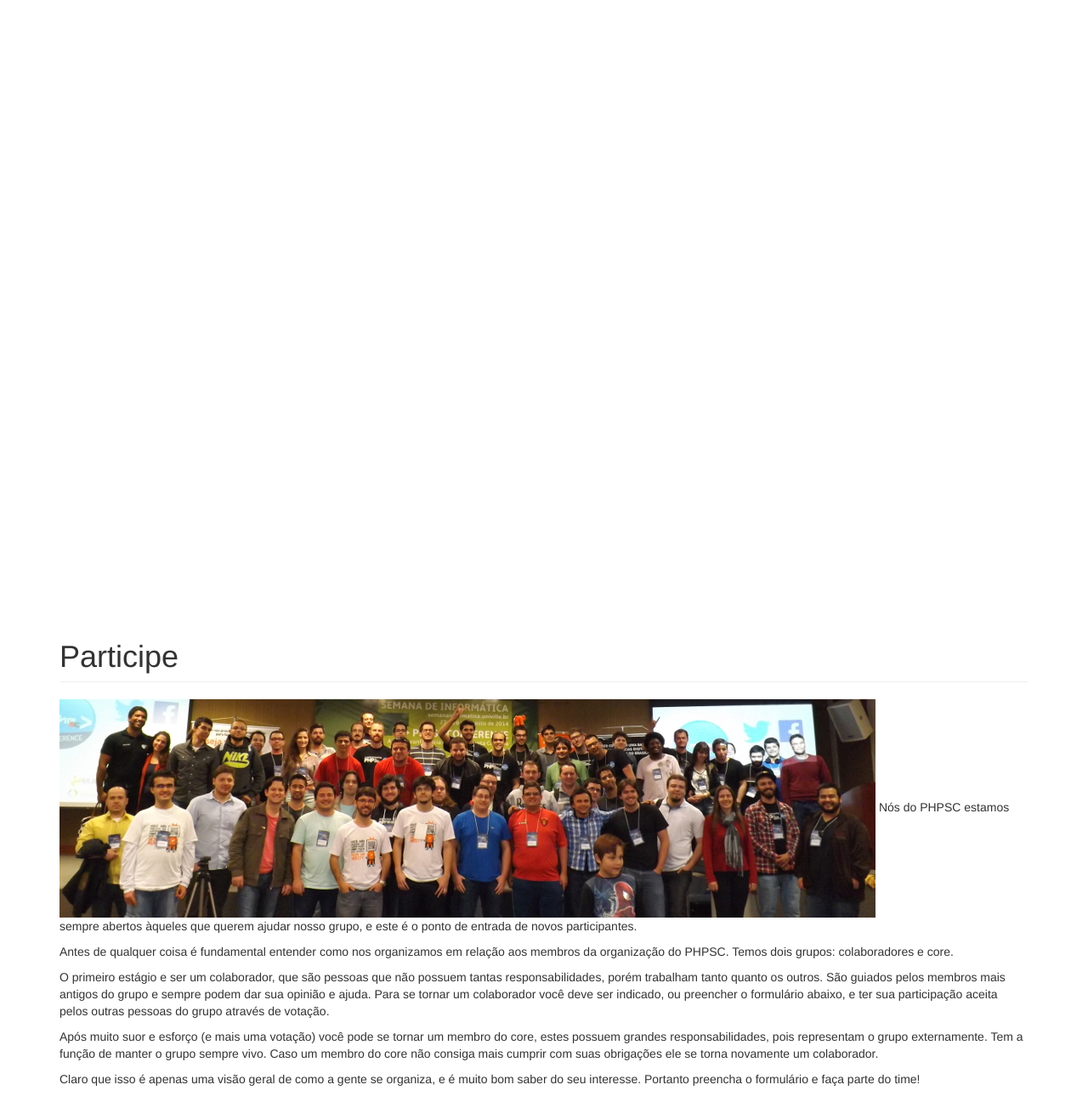
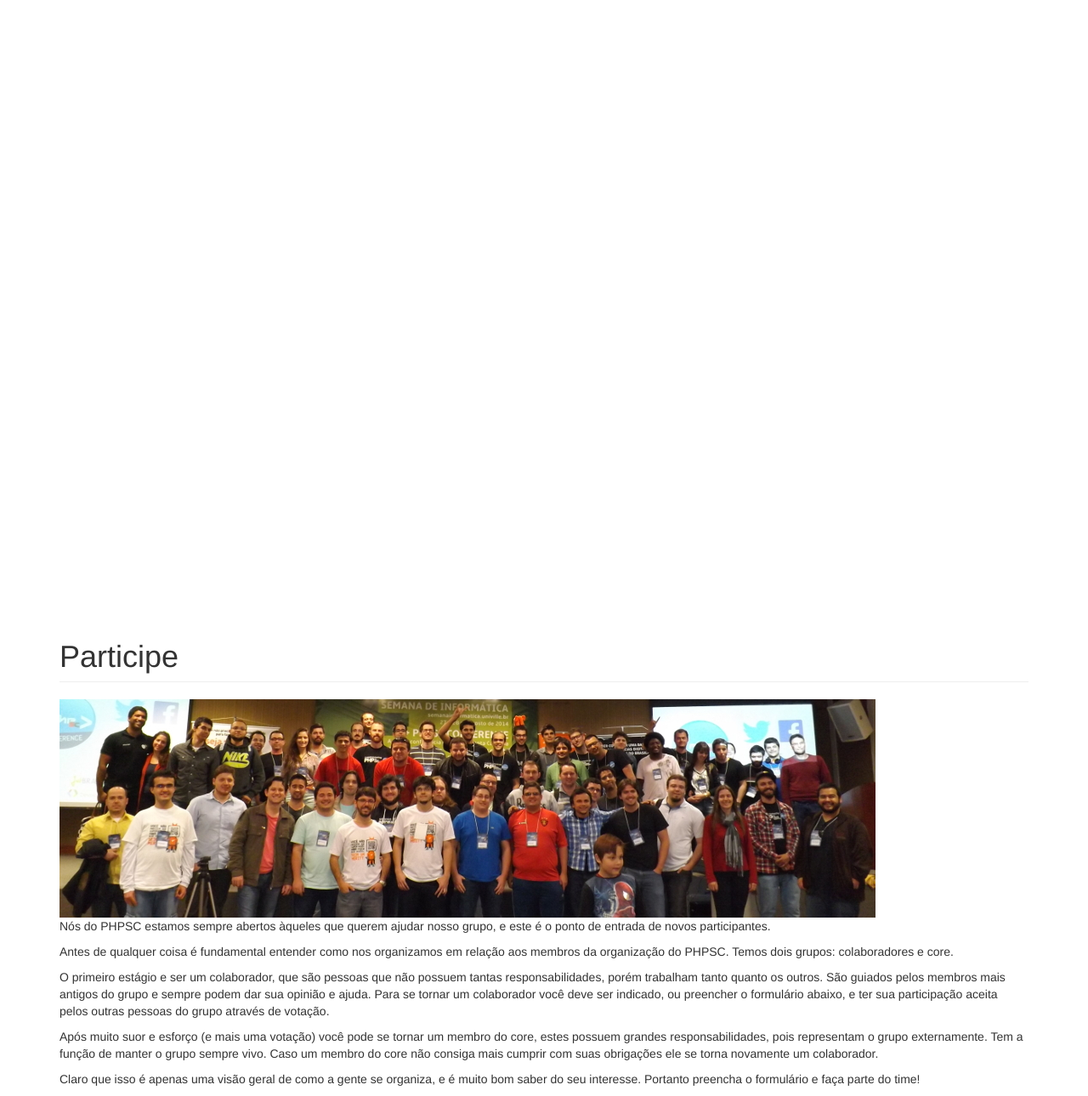
Before and after one commit to PHPSC/phpsc.github.io, a Jekyll site: the page built from participe.md, in a window 1280 px wide. Shown: the part 335-1625 px from the top of the page at 85% size. Built offline with Jekyll 4.4.1, drawn with Linux system fonts in a browser that asks for light colours; nearby versions of some CDN libraries; Markdown is read by kramdown in place of the engine named in the settings; comment, search, counter and statistics services are not loaded; a style sheet for code colours, icons or effects is not loaded; grey boxes are pictures that could not be loaded.

Commit message:
add <br>
Texto estava ao lado da foto e estava deixando o layout da pagina feio
:)

Segue um print:
https://drive.google.com/file/d/0B-NVb5l-3YsKWGZqTmpOZU1jVEk/view?usp=sh
aring

```diff
--- a/participe.md
+++ b/participe.md
@@ -3,7 +3,7 @@ layout: page
 title: Participe
 permalink: /participe/
 ---
-![Capa]({{ site.baseurl }}/uploads/2014/09/phpsc.jpg)
+![Capa]({{ site.baseurl }}/uploads/2014/09/phpsc.jpg)<br>
 Nós do PHPSC estamos sempre abertos àqueles que querem ajudar nosso grupo, e este é o ponto de entrada de novos participantes.
 
 Antes de qualquer coisa é fundamental entender como nos organizamos em relação aos membros da organização do PHPSC. Temos dois grupos: colaboradores e core.
```
